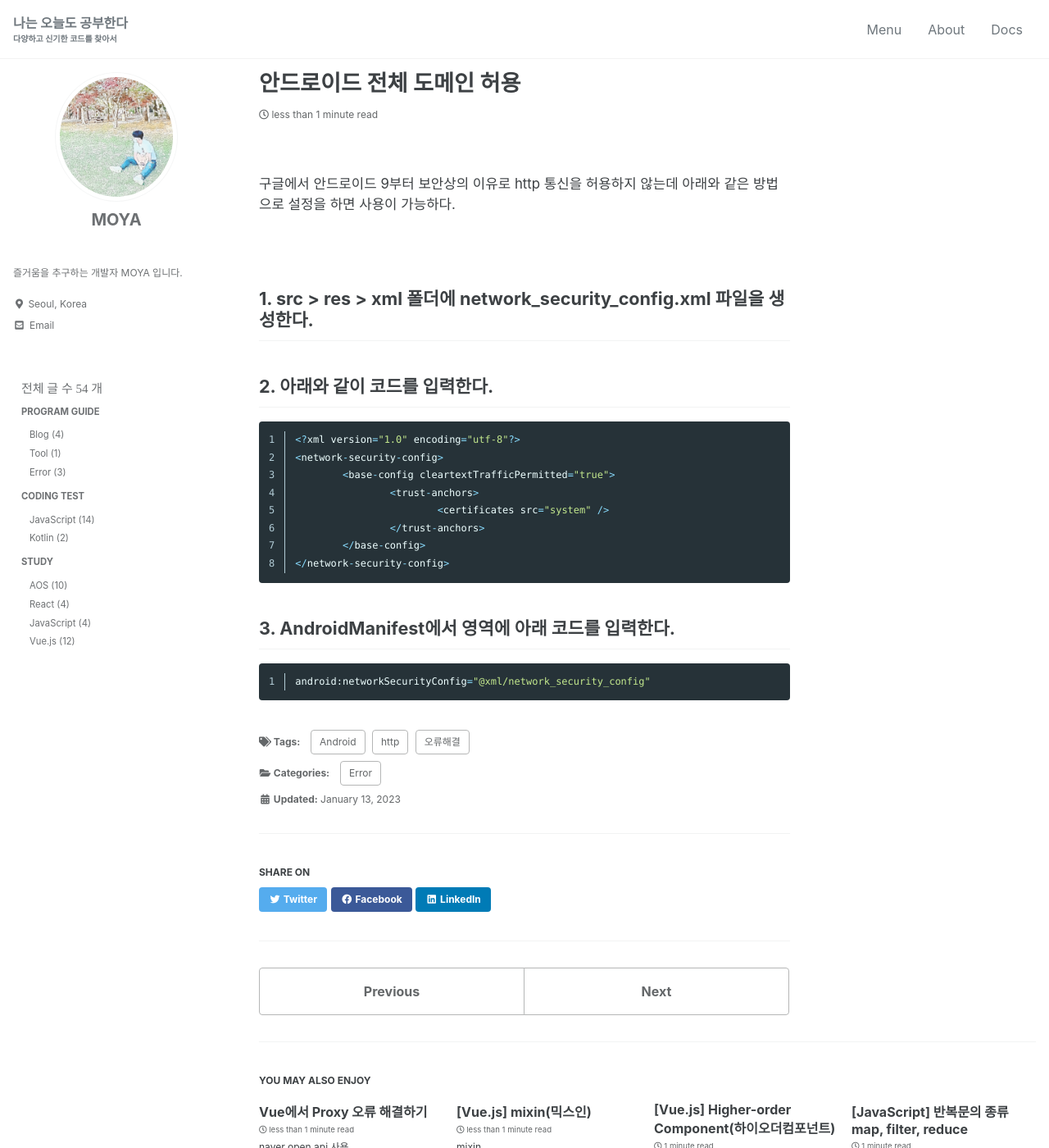
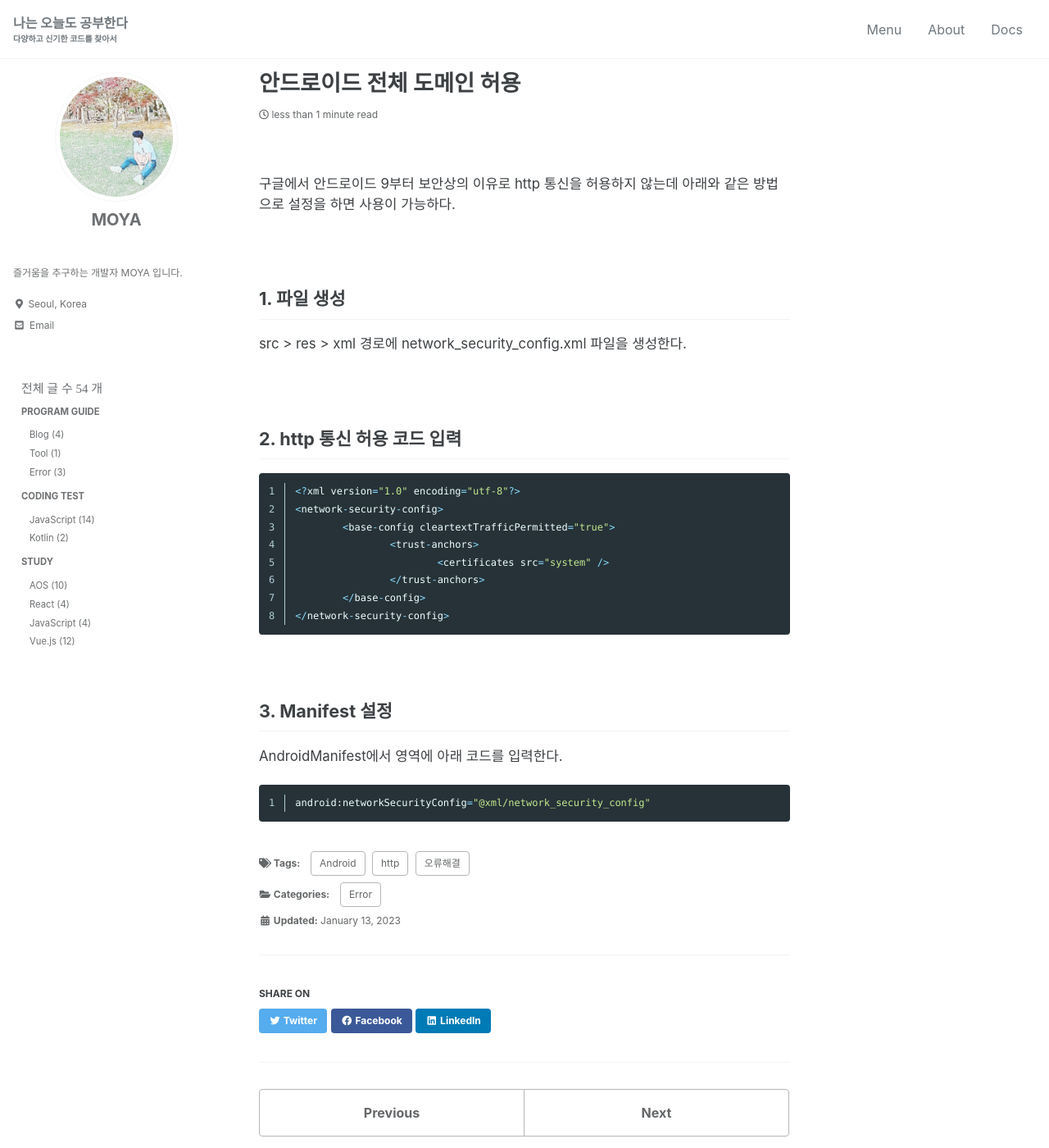
Before and after one commit to kdc7140/kdc7140.github.io, a Jekyll site: the page built from _posts/guide/2023-01-13-httpPermission.md, in a window 1280 px wide and 1400 px high. Shown: the whole window at 82% size. Built offline with Jekyll 4.4.1, drawn with Linux system fonts in a browser that asks for light colours; cached includes are drawn as plain includes; some web fonts are replaced.

Commit message:
file modify

````diff
--- a/_posts/guide/2023-01-13-httpPermission.md
+++ b/_posts/guide/2023-01-13-httpPermission.md
@@ -17,10 +17,14 @@
 
 <br/>
 
-## 1. src > res > xml 폴더에 network_security_config.xml 파일을 생성한다.
+## 1. 파일 생성
+
+src > res > xml 경로에 network_security_config.xml 파일을 생성한다.
+
+<br/>
 
 
-## 2. 아래와 같이 코드를 입력한다.
+## 2. http 통신 허용 코드 입력
 
 ```java
 <?xml version="1.0" encoding="utf-8"?>
@@ -33,8 +37,12 @@
 </network-security-config>
 ```
 
+<br/>
 
-## 3. AndroidManifest에서 <application></application> 영역에 아래 코드를 입력한다.
+
+## 3. Manifest 설정
+
+AndroidManifest에서 <application></application> 영역에 아래 코드를 입력한다.
 
 ```java
 android:networkSecurityConfig="@xml/network_security_config"
````
